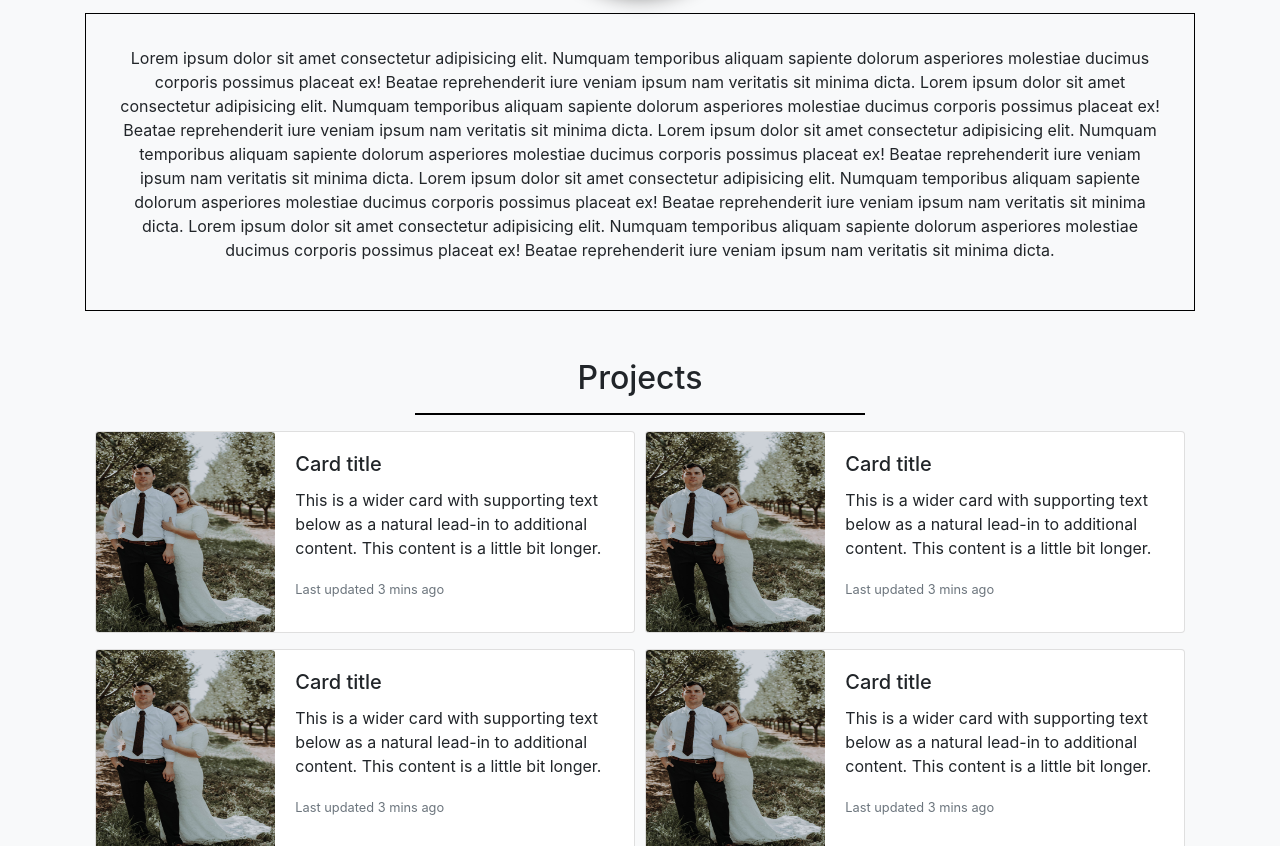
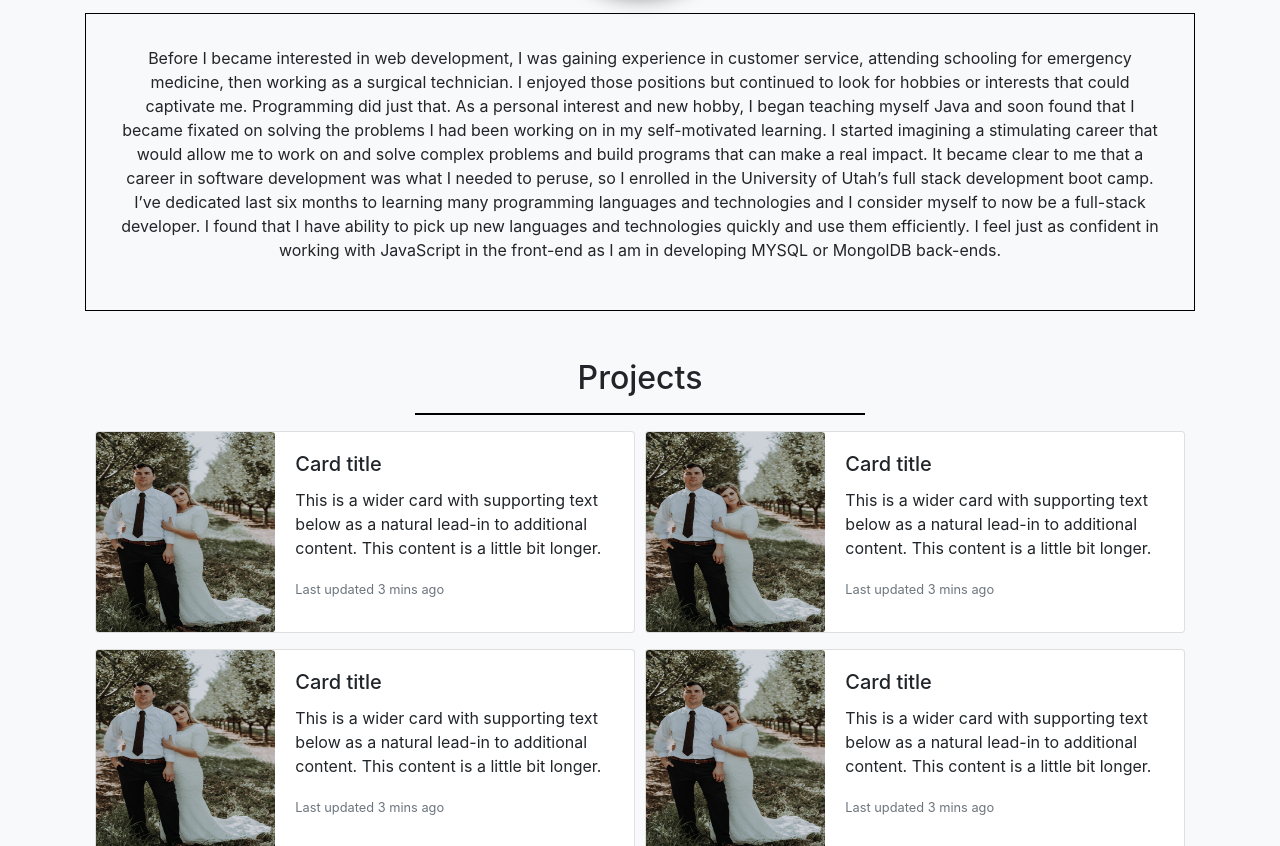
Before and after one commit to Kicker22/My_Web_Portfolio, a website: page app/public/index.html in a window 1280 px wide. Shown: the part 1234-2080 px from the top of the page. Drawn offline with nearby package versions, Linux system fonts and the light colour scheme; files whose address does not match are found by name.

Commit message:
added hover effect to video player

```diff
--- a/app/public/css/index.css
+++ b/app/public/css/index.css
@@ -78,6 +78,10 @@ display: flex;
     margin-bottom: 2rem;
 }
 
+.video-player:hover{
+    box-shadow: 0px 0px 10px 0px whitesmoke;
+}
+
 .contact-container{
     margin-top: 5rem;
     display: flex;
--- a/app/public/index.html
+++ b/app/public/index.html
@@ -47,21 +47,17 @@
         style="width: 200px;" alt="Picture of me">
       <div class="about-text container bg-light">
         <p>
-          Lorem ipsum dolor sit amet consectetur adipisicing elit. Numquam temporibus aliquam sapiente dolorum
-          asperiores molestiae ducimus corporis possimus placeat ex! Beatae reprehenderit iure veniam ipsum nam
-          veritatis sit minima dicta.
-          Lorem ipsum dolor sit amet consectetur adipisicing elit. Numquam temporibus aliquam sapiente dolorum
-          asperiores molestiae ducimus corporis possimus placeat ex! Beatae reprehenderit iure veniam ipsum nam
-          veritatis sit minima dicta.
-          Lorem ipsum dolor sit amet consectetur adipisicing elit. Numquam temporibus aliquam sapiente dolorum
-          asperiores molestiae ducimus corporis possimus placeat ex! Beatae reprehenderit iure veniam ipsum nam
-          veritatis sit minima dicta.
-          Lorem ipsum dolor sit amet consectetur adipisicing elit. Numquam temporibus aliquam sapiente dolorum
-          asperiores molestiae ducimus corporis possimus placeat ex! Beatae reprehenderit iure veniam ipsum nam
-          veritatis sit minima dicta.
-          Lorem ipsum dolor sit amet consectetur adipisicing elit. Numquam temporibus aliquam sapiente dolorum
-          asperiores molestiae ducimus corporis possimus placeat ex! Beatae reprehenderit iure veniam ipsum nam
-          veritatis sit minima dicta.
+          Before I became interested in web development, I was gaining experience in customer service, attending
+          schooling for emergency medicine, then working as a surgical technician. I enjoyed those positions but
+          continued to look for hobbies or interests that could captivate me. Programming did just that.
+          As a personal interest and new hobby, I began teaching myself Java and soon found that I became fixated on
+          solving the problems I had been working on in my self-motivated learning. I started imagining a stimulating
+          career that would allow me to work on and solve complex problems and build programs that can make a real
+          impact. It became clear to me that a career in software development was what I needed to peruse, so I enrolled
+          in the University of Utah’s full stack development boot camp. I’ve dedicated last six months to learning many
+          programming languages and technologies and I consider myself to now be a full-stack developer. I found that I
+          have ability to pick up new languages and technologies quickly and use them efficiently. I feel just as
+          confident in working with JavaScript in the front-end as I am in developing MYSQL or MongolDB back-ends.
         </p>
       </div>
     </div>
```
